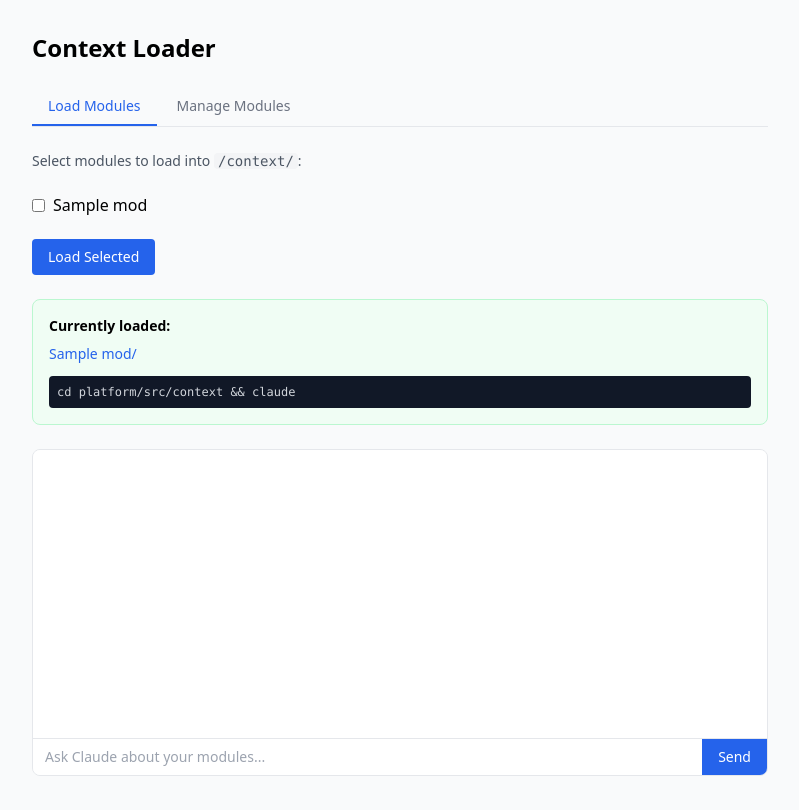
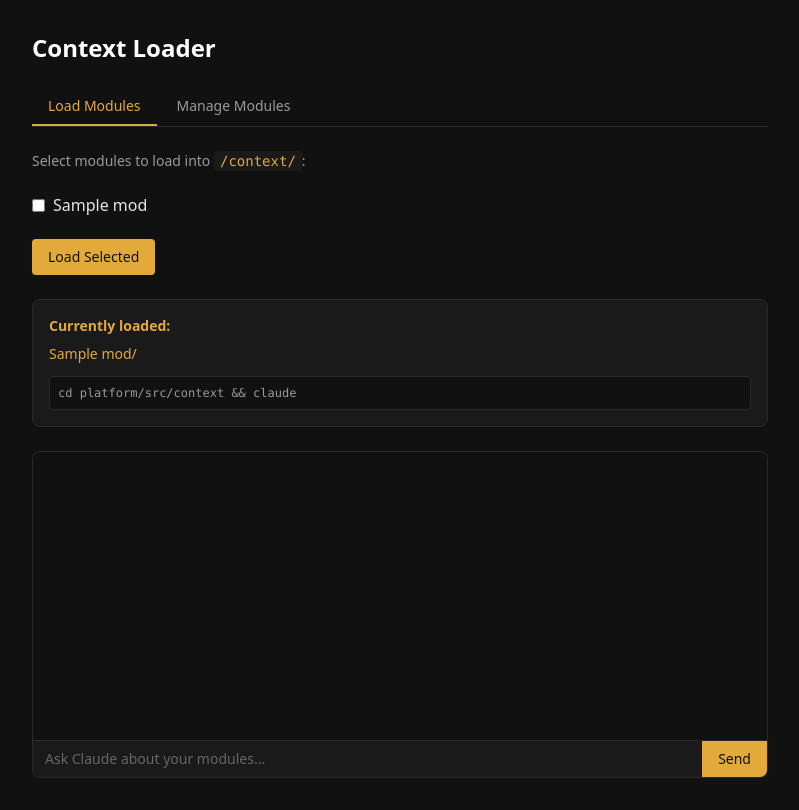
Before and after one commit to bleak-ai/contextagora, a FastAPI app: template platform/src/templates/index.html in a window 1280 px wide. Shown: the whole page, without its empty margins (240-1039 px from the left). Before the commit the page ends 776 px from the top, so only its background shows below. Run offline with FastAPI, Linux system fonts and the light colour scheme; the template is opened without the code that fills it: most values are stand-ins (such as "Sample title", 1, 10 or a date in 2020); data that the repository does not hold is empty; some libraries are stand-ins or nearby versions.

Commit message:
style: enhance UI with custom CSS variables and Tailwind integration; update module forms and picker for improved aesthetics and usability

```diff
--- a/platform/src/templates/index.html
+++ b/platform/src/templates/index.html
@@ -4,19 +4,57 @@
     <title>Context Loader</title>
     <script src="https://cdn.tailwindcss.com"></script>
     <script src="https://unpkg.com/htmx.org@2.0.4"></script>
+    <style>
+    :root {
+        --bg:            #111111;
+        --bg-raised:     #1a1a1a;
+        --bg-input:      #151515;
+        --border:        #2a2a2a;
+        --text:          #e5e5e5;
+        --text-secondary:#9a9a9a;
+        --text-muted:    #666666;
+        --accent:        #e2a93b;
+        --accent-hover:  #f0c060;
+        --accent-text:   #111111;
+        --danger:        #ef6b6b;
+        --success:       #6bcf8e;
+    }
+    </style>
+    <script>
+    tailwind.config = {
+        theme: {
+            extend: {
+                colors: {
+                    bg:           'var(--bg)',
+                    'bg-raised':  'var(--bg-raised)',
+                    'bg-input':   'var(--bg-input)',
+                    border:       'var(--border)',
+                    text:         'var(--text)',
+                    'text-sec':   'var(--text-secondary)',
+                    'text-muted': 'var(--text-muted)',
+                    accent:       'var(--accent)',
+                    'accent-h':   'var(--accent-hover)',
+                    'accent-t':   'var(--accent-text)',
+                    danger:       'var(--danger)',
+                    success:      'var(--success)',
+                }
+            }
+        }
+    }
+    </script>
 </head>
-<body class="bg-gray-50 min-h-screen">
+<body class="bg-bg text-text min-h-screen">
     <div class="max-w-3xl mx-auto px-4 py-8">
-        <h1 class="text-2xl font-bold mb-6">Context Loader</h1>
+        <h1 class="text-2xl font-bold mb-6 text-white">Context Loader</h1>
 
         <!-- Tabs -->
-        <div class="flex gap-1 mb-6 border-b">
+        <div class="flex gap-1 mb-6 border-b border-border">
             <button onclick="showTab('picker')" id="tab-picker"
-                    class="px-4 py-2 text-sm font-medium border-b-2 border-blue-600 text-blue-600">
+                    class="px-4 py-2 text-sm font-medium border-b-2 border-accent text-accent">
                 Load Modules
             </button>
             <button onclick="showTab('registry')" id="tab-registry"
-                    class="px-4 py-2 text-sm font-medium border-b-2 border-transparent text-gray-500 hover:text-gray-700">
+                    class="px-4 py-2 text-sm font-medium border-b-2 border-transparent text-text-sec hover:text-text">
                 Manage Modules
             </button>
         </div>
@@ -28,8 +66,8 @@
 
         <!-- Registry Tab -->
         <div id="registry-content" class="hidden"
-             hx-get="/registry" hx-trigger="load" hx-swap="innerHTML">
-            <p class="text-sm text-gray-500">Loading modules...</p>
+             hx-get="/registry" hx-trigger="intersect once" hx-swap="innerHTML">
+            <p class="text-sm text-text-muted">Loading modules...</p>
         </div>
     </div>
 
@@ -38,11 +76,11 @@
         document.getElementById('picker-content').classList.toggle('hidden', tab !== 'picker');
         document.getElementById('registry-content').classList.toggle('hidden', tab !== 'registry');
         document.getElementById('tab-picker').className = tab === 'picker'
-            ? 'px-4 py-2 text-sm font-medium border-b-2 border-blue-600 text-blue-600'
-            : 'px-4 py-2 text-sm font-medium border-b-2 border-transparent text-gray-500 hover:text-gray-700';
+            ? 'px-4 py-2 text-sm font-medium border-b-2 border-accent text-accent'
+            : 'px-4 py-2 text-sm font-medium border-b-2 border-transparent text-text-sec hover:text-text';
         document.getElementById('tab-registry').className = tab === 'registry'
-            ? 'px-4 py-2 text-sm font-medium border-b-2 border-blue-600 text-blue-600'
-            : 'px-4 py-2 text-sm font-medium border-b-2 border-transparent text-gray-500 hover:text-gray-700';
+            ? 'px-4 py-2 text-sm font-medium border-b-2 border-accent text-accent'
+            : 'px-4 py-2 text-sm font-medium border-b-2 border-transparent text-text-sec hover:text-text';
     }
     </script>
 </body>
--- a/platform/src/templates/partials/module_picker.html
+++ b/platform/src/templates/partials/module_picker.html
@@ -1,35 +1,35 @@
 <div id="module-picker">
     <form hx-post="/load" hx-target="#module-picker" hx-swap="outerHTML">
-        <p class="text-sm text-gray-600 mb-4">
-            Select modules to load into <code class="bg-gray-100 px-1 rounded">/context/</code>:
+        <p class="text-sm text-text-sec mb-4">
+            Select modules to load into <code class="bg-bg-raised px-1.5 py-0.5 rounded text-accent font-mono">/context/</code>:
         </p>
         {% for mod in modules %}
         <div class="py-1.5">
-            <label class="flex items-center gap-2 cursor-pointer">
+            <label class="flex items-center gap-2 cursor-pointer text-text hover:text-white">
                 <input type="checkbox" name="modules" value="{{ mod }}"
                     {{ 'checked' if mod in loaded else '' }}
-                    class="rounded">
+                    class="rounded border-border bg-bg-input text-accent focus:ring-accent">
                 <span>{{ mod }}</span>
             </label>
         </div>
         {% endfor %}
         <button type="submit"
-                class="mt-4 px-4 py-2 bg-blue-600 text-white rounded hover:bg-blue-700 text-sm">
+                class="mt-4 px-4 py-2 bg-accent text-accent-t font-medium rounded hover:bg-accent-h text-sm">
             Load Selected
         </button>
     </form>
 
     {% if loaded %}
-    <div class="mt-6 p-4 bg-green-50 border border-green-200 rounded-lg">
-        <h2 class="font-semibold text-sm mb-2">Currently loaded:</h2>
+    <div class="mt-6 p-4 bg-bg-raised border border-border rounded-lg">
+        <h2 class="font-semibold text-sm mb-2 text-accent">Currently loaded:</h2>
         <ul class="text-sm space-y-1">
             {% for mod in loaded %}
             <li>
-                <a href="/files/{{ mod }}/" class="text-blue-600 hover:underline">{{ mod }}/</a>
+                <a href="/files/{{ mod }}/" class="text-accent hover:underline">{{ mod }}/</a>
                 {% if mod in secrets %}
                 <span class="ml-2">
                     {% for var, preview in secrets[mod].items() %}
-                    <span class="{{ 'text-green-600' if preview else 'text-red-500' }} text-xs font-mono">
+                    <span class="{{ 'text-success' if preview else 'text-danger' }} text-xs font-mono">
                         {{ '&#10003;' if preview else '&#10007;' }} {{ var }}{% if preview %} <code>{{ preview }}</code>{% endif %}
                     </span>
                     {% endfor %}
@@ -38,21 +38,21 @@
             </li>
             {% endfor %}
         </ul>
-        <div class="mt-3 p-2 bg-gray-900 text-gray-300 rounded text-xs font-mono">
+        <div class="mt-3 p-2 bg-bg text-text-sec rounded text-xs font-mono border border-border">
             cd platform/src/context && claude
         </div>
     </div>
     {% endif %}
 
     {% if loaded %}
-    <div class="mt-6 border rounded-lg overflow-hidden">
-        <div id="chat-messages" class="h-72 overflow-y-auto p-3 bg-white space-y-3"></div>
-        <form id="chat-form" class="flex border-t">
+    <div class="mt-6 border border-border rounded-lg overflow-hidden">
+        <div id="chat-messages" class="h-72 overflow-y-auto p-3 bg-bg space-y-3"></div>
+        <form id="chat-form" class="flex border-t border-border">
             <input type="text" name="prompt" placeholder="Ask Claude about your modules..."
                    autocomplete="off" required
-                   class="flex-1 px-3 py-2 text-sm outline-none">
+                   class="flex-1 px-3 py-2 text-sm outline-none bg-bg-raised text-text placeholder-text-muted">
             <button type="submit"
-                    class="px-4 py-2 bg-blue-600 text-white text-sm hover:bg-blue-700 disabled:bg-gray-400">
+                    class="px-4 py-2 bg-accent text-accent-t text-sm font-medium hover:bg-accent-h disabled:opacity-40">
                 Send
             </button>
         </form>
@@ -68,13 +68,13 @@
             const prompt = input.value.trim();
             if (!prompt) return;
             const userMsg = document.createElement('div');
-            userMsg.className = 'ml-auto max-w-[85%] bg-blue-50 rounded-lg px-3 py-2 text-sm';
+            userMsg.className = 'ml-auto max-w-[85%] bg-bg-raised border border-border rounded-lg px-3 py-2 text-sm text-text';
             userMsg.textContent = prompt;
             messages.appendChild(userMsg);
             input.value = '';
             btn.disabled = true;
             const assistantMsg = document.createElement('div');
-            assistantMsg.className = 'max-w-[85%] bg-white border rounded-lg px-3 py-2 text-sm whitespace-pre-wrap';
+            assistantMsg.className = 'max-w-[85%] bg-bg-raised border border-border rounded-lg px-3 py-2 text-sm whitespace-pre-wrap text-text-sec';
             messages.appendChild(assistantMsg);
             messages.scrollTop = messages.scrollHeight;
             try {
```
Also changed, not shown: platform/src/templates/partials/module_form.html (+21 -21 lines), platform/src/templates/partials/module_registry.html (+7 -7 lines).
